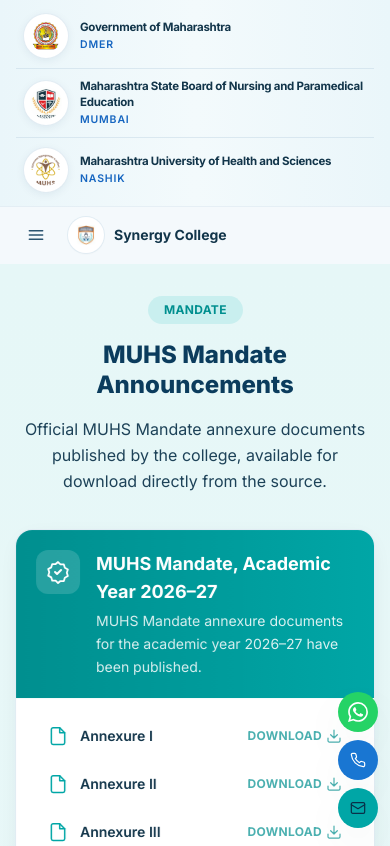
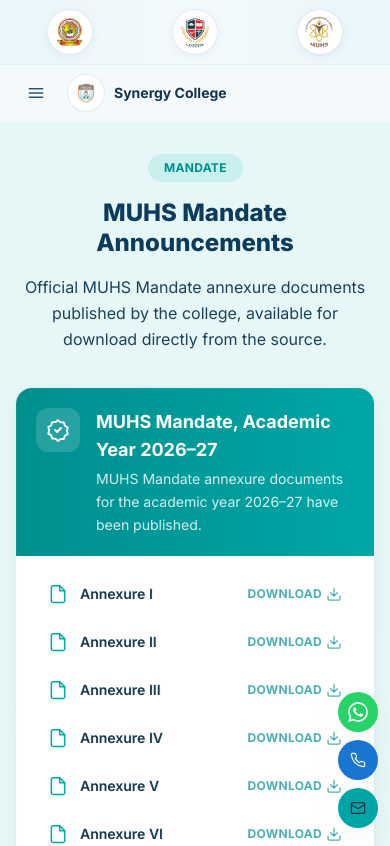
Before and after one commit to sayali2004-commit/synergynursingcollege, a React (Vite) app: page /#/mandate in a window 390 px wide. Shown: the top 846 px of the page. Built offline with nearby package versions, Linux system fonts and the light colour scheme.

Commit message:
fix: affiliations bar show logos only on mobile view

```diff
--- a/src/components/AffiliationsBar.jsx
+++ b/src/components/AffiliationsBar.jsx
@@ -4,13 +4,13 @@
   return (
     <div className="border-b border-navy-100/70 bg-gradient-to-r from-[#EAF6FA] via-[#F3FAFC] to-[#EAF6FA]">
       <div className="container-x">
-        <ul className="flex flex-col divide-y divide-navy-200/50 py-1 sm:flex-row sm:items-stretch sm:divide-x sm:divide-y-0 sm:py-2 lg:py-3">
+        <ul className="flex items-center justify-center gap-4 py-2.5 sm:flex-row sm:justify-between sm:gap-0 sm:divide-x sm:divide-navy-200/60 sm:py-2 lg:py-3">
           {AFFILIATIONS.map((item) => (
             <li
               key={item.name}
-              className="flex min-w-0 flex-1 items-center gap-3 px-2 py-2.5 sm:px-4 sm:py-1 xl:gap-4 xl:px-6"
+              className="flex min-w-0 flex-1 items-center justify-center gap-3 sm:px-4 sm:py-1 xl:gap-4 xl:px-6"
             >
-              <span className="flex h-11 w-11 shrink-0 items-center justify-center rounded-full bg-white p-1.5 shadow-[0_2px_10px_rgba(15,48,87,0.08)] ring-1 ring-navy-100/80 xl:h-14 xl:w-14">
+              <span className="flex h-11 w-11 shrink-0 items-center justify-center rounded-full bg-white p-1.5 shadow-[0_2px_10px_rgba(15,48,87,0.08)] ring-1 ring-navy-100/80 sm:h-12 sm:w-12 xl:h-14 xl:w-14">
                 <img
                   src={item.logo}
                   alt={`${item.name} logo`}
@@ -18,11 +18,11 @@
                   loading="eager"
                 />
               </span>
-              <div className="min-w-0 leading-snug">
-                <p className="text-[11.5px] font-bold tracking-tight text-navy-900 sm:text-[12px] xl:text-[13.5px]">
+              <div className="hidden min-w-0 leading-snug sm:block">
+                <p className="text-[12px] font-bold tracking-tight text-navy-900 xl:text-[13.5px]">
                   {item.name}
                 </p>
-                <p className="mt-0.5 text-[10.5px] font-semibold uppercase tracking-[0.08em] text-royal-700 sm:text-[11px] xl:text-[12px]">
+                <p className="mt-0.5 text-[11px] font-semibold uppercase tracking-[0.08em] text-royal-700 xl:text-[12px]">
                   {item.sub}
                 </p>
               </div>
```
